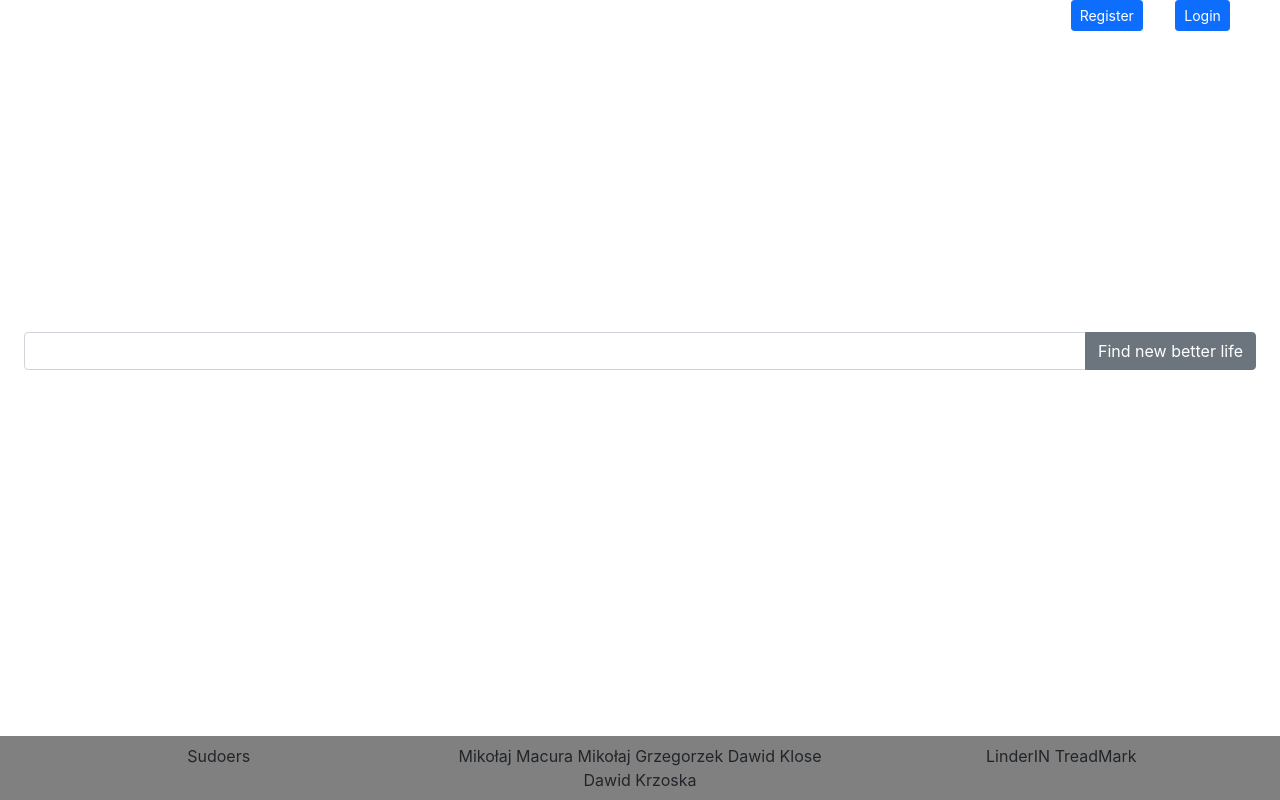
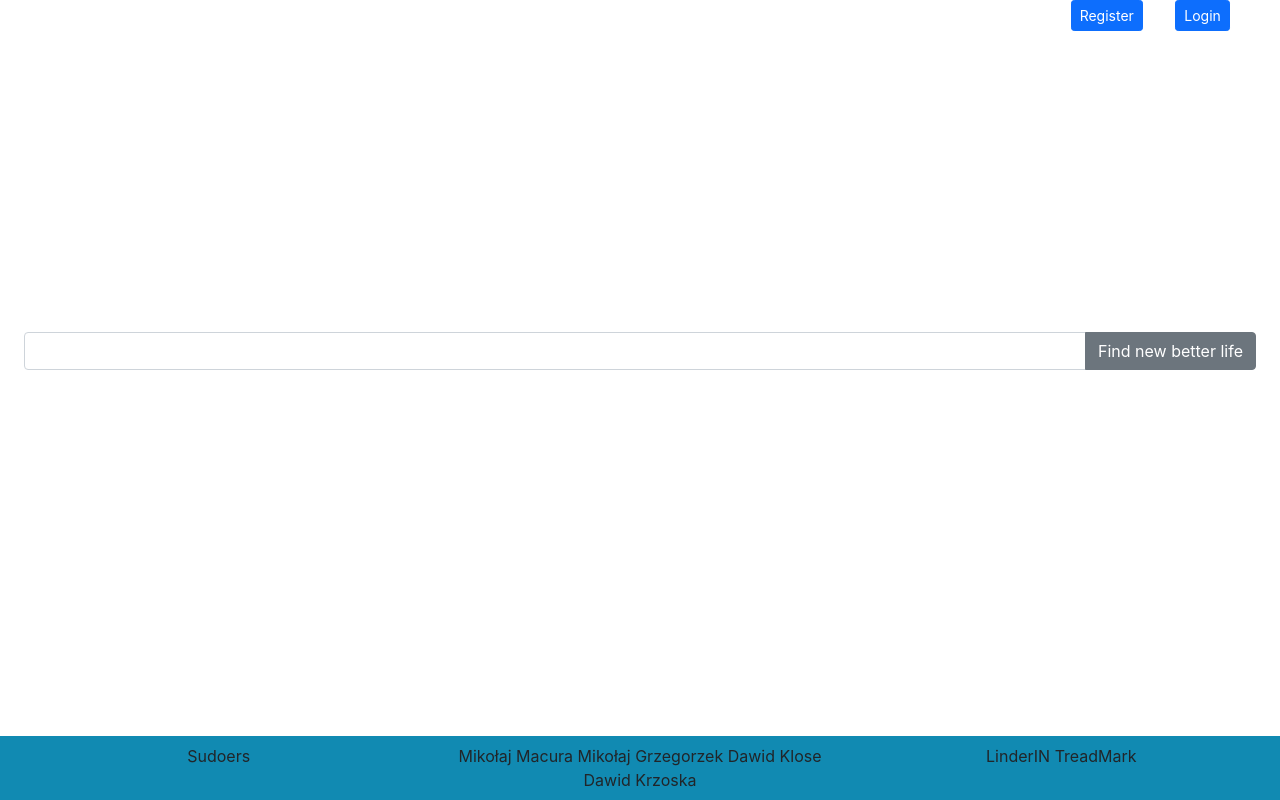
Before and after one commit to Mik-Grzeg/LinderIN, a React (Create React App) app in the folder frontend-linderin/: page /landing in a window 1280 px wide. Built offline with nearby package versions, Linux system fonts and the light colour scheme.

Commit message:
footer with color

```diff
--- a/frontend-linderin/src/components/Footer.css
+++ b/frontend-linderin/src/components/Footer.css
@@ -1,6 +1,5 @@
 footer {
   position: fixed;
-  background-color: gray;
   bottom: 0;
   left: 0;
   right: 0;
--- a/frontend-linderin/src/components/Footer.js
+++ b/frontend-linderin/src/components/Footer.js
@@ -1,11 +1,12 @@
 import React from "react";
 import { Container, Col, Row, Button } from "reactstrap";
 import "./Footer.css";
+import "../App.css"
 
 function Footer() {
   return (
-    <footer>
-      <Container fluid>
+    <footer className="btn-lblue">
+      <Container fluid >
         <Row>
           <Col xl="4">Sudoers</Col>
           <Col xl="4">
```
